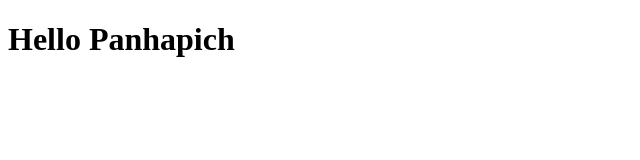
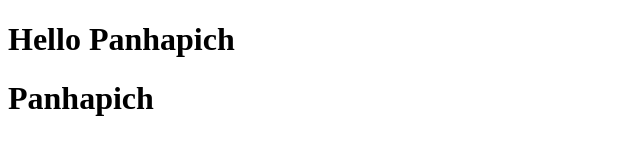
Before and after one commit to pich-hcip/Intern, a plain HTML site: page index.html in a window 1280 px wide. Shown: the whole page, without its empty margins (0-640 px from the left). Drawn offline with Linux system fonts and the light colour scheme.

Commit message:
New change

```diff
--- a/index.html
+++ b/index.html
@@ -7,5 +7,6 @@
 </head>
 <body>
     <h1>Hello Panhapich</h1>
+  <h1> Panhapich</h1>
 </body>
 </html>
```
